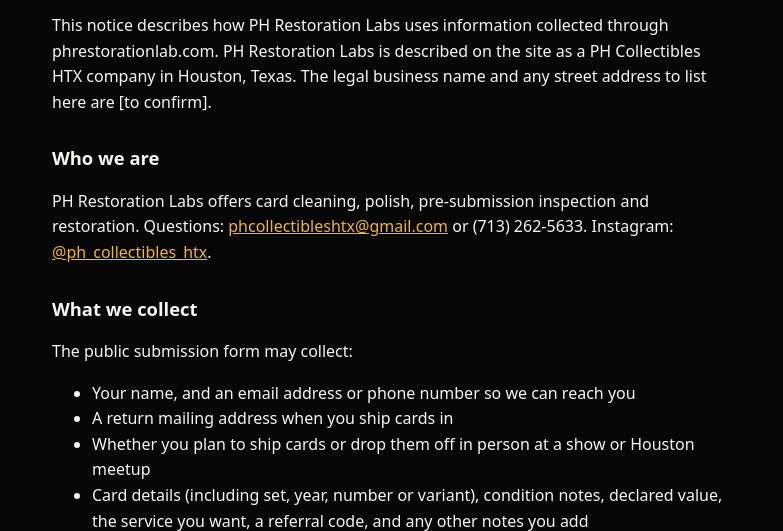
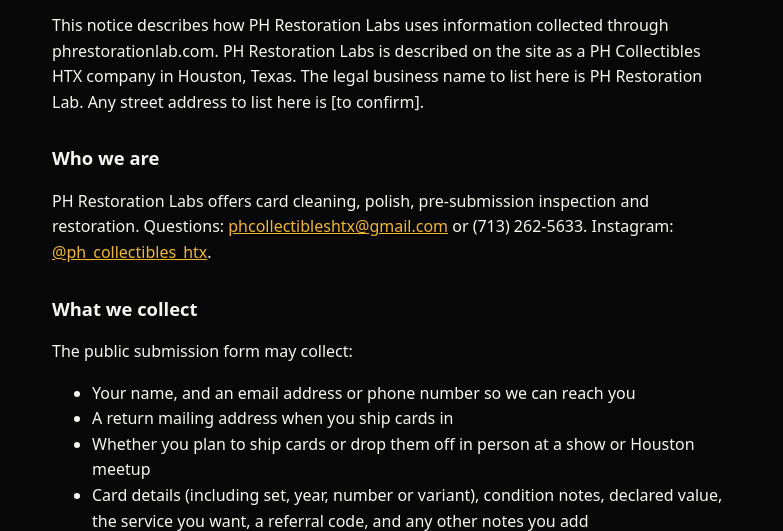
Before and after one commit to restoredraritytcg-hub/phrestorationlab, a plain HTML site: page privacy/index.html in a window 1280 px wide. Shown: the part 275-806 px from the top of the page, without its empty margins (248-1031 px from the left). Drawn offline with Linux system fonts and the light colour scheme.

Commit message:
Set the privacy page legal business name to PH Restoration Lab.

```diff
--- a/privacy/index.html
+++ b/privacy/index.html
@@ -47,7 +47,7 @@ a{color:var(--accent);}
     <h1>Privacy</h1>
     <p class="updated">Last updated: 27 November 2026. This page is a draft and should be reviewed by counsel (Leroy) before it is treated as final. Items marked [to confirm] still need a business-specific answer.</p>
 
-    <p>This notice describes how PH Restoration Labs uses information collected through phrestorationlab.com. PH Restoration Labs is described on the site as a PH Collectibles HTX company in Houston, Texas. The legal business name and any street address to list here are [to confirm].</p>
+    <p>This notice describes how PH Restoration Labs uses information collected through phrestorationlab.com. PH Restoration Labs is described on the site as a PH Collectibles HTX company in Houston, Texas. The legal business name to list here is PH Restoration Lab. Any street address to list here is [to confirm].</p>
     <h2>Who we are</h2>
     <p>PH Restoration Labs offers card cleaning, polish, pre-submission inspection and restoration. Questions: <a href="mailto:phcollectibleshtx@gmail.com">phcollectibleshtx@gmail.com</a> or (713) 262-5633. Instagram: <a href="https://www.instagram.com/ph_collectibles_htx">@ph_collectibles_htx</a>.</p>
     <h2>What we collect</h2>
```
